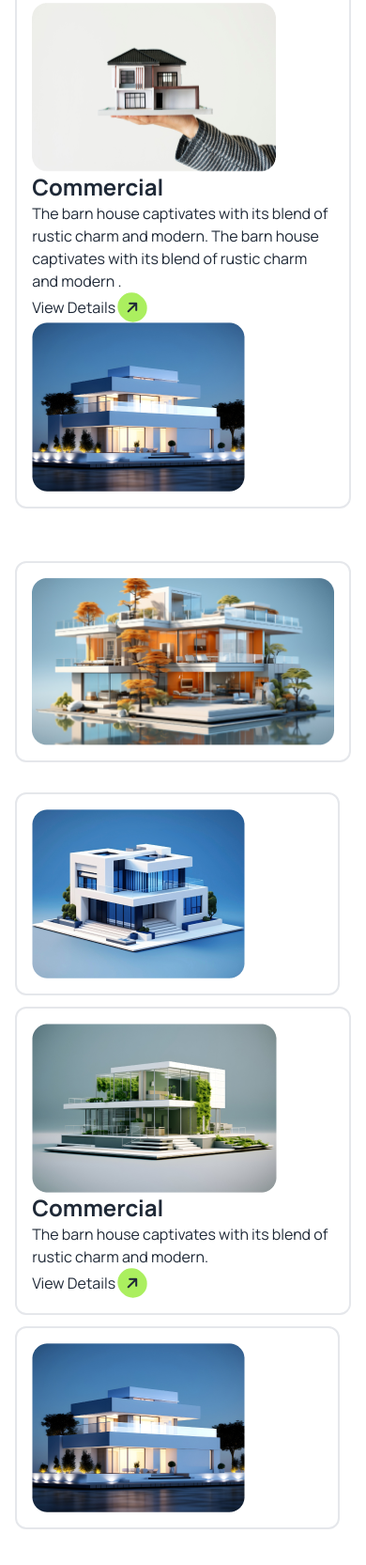
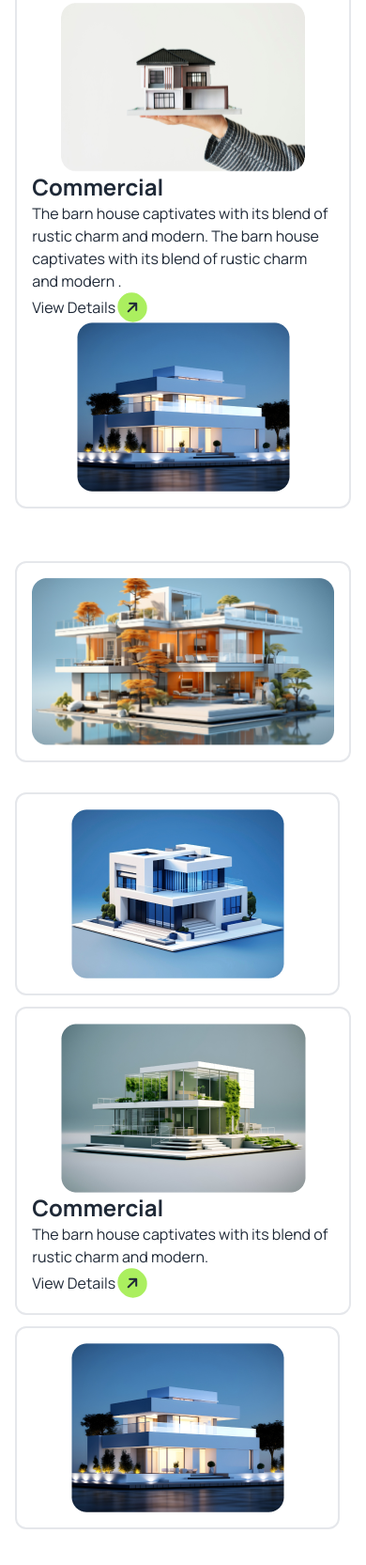
Before and after one commit to programmerrabbanii/assignment-three-, a plain HTML site: page index.html in a window 390 px wide. Shown: the part 3183-4848 px from the top of the page at 94% size. Drawn offline with nearby package versions, Linux system fonts and the light colour scheme.

Commit message:
added the images width

```diff
--- a/index.html
+++ b/index.html
@@ -186,7 +186,7 @@
 
                     <div class="grid grid-cols-1 md:grid-cols-2 lg:grid-cols-3 gap-14 mt-10">
                         <div class=" md:flex gap-2 items-center border-2 p-4 rounded-xl md:col-span-2">
-                            <div> <img class="   object-cover md:h-[180px] " src="./img/img1.png" alt=""></div>
+                            <div> <img class=" mx-auto  object-cover md:h-[180px] " src="./img/img1.png" alt=""></div>
                             <div>
                                 <h3 class="text-2xl font-bold">Commercial</h3>
                                 <p>The barn house captivates with its blend of rustic charm and modern. The barn house captivates with its blend of rustic charm and modern .</p>
@@ -197,13 +197,13 @@
                                       <!-- hidden -->
                                 <div class=" lg:hidden " >
 
-                                    <img class="" src="./img/img5.png" alt="">
+                                    <img class="mx-auto" src="./img/img5.png" alt="">
 
                                 </div>
                             </div>
                         </div>
                         <div class="border-2 p-4 rounded-xl">
-                            <img class="" src="./img/img2.png" alt="">
+                            <img class="mx-auto" src="./img/img2.png" alt="">
                         </div>
 
 
@@ -211,14 +211,14 @@
 
                     <div class="grid grid-cols-1 md:grid-cols-2 lg:grid-cols-4 gap-3 mt-8">
                         <div class="p-4 rounded-xl border-2">
-                            <img class=" " src="./img/img3.png" alt="">
+                            <img class=" mx-auto" src="./img/img3.png" alt="">
                         </div>
 
 
 
 
                         <div class=" md:flex gap-2 items-center border-2 p-4 rounded-xl col-span-2 ">
-                            <div> <img class="  object-cover lg:h-[180px] " src="./img/img4.png" alt=""></div>
+                            <div> <img class=" mx-auto object-cover lg:h-[180px] " src="./img/img4.png" alt=""></div>
                             <div>
                                 <h3 class="text-2xl font-bold">Commercial</h3>
                                 <p>The barn house captivates with its blend of rustic charm and modern. </p>
@@ -230,7 +230,7 @@
                         </div>
 
                         <div class="border-2 p-4 rounded-xl">
-                            <img class=" " src="./img/img5.png" alt="">
+                            <img class="mx-auto" src="./img/img5.png" alt="">
                         </div>
                     </div>
                 </div>
```
